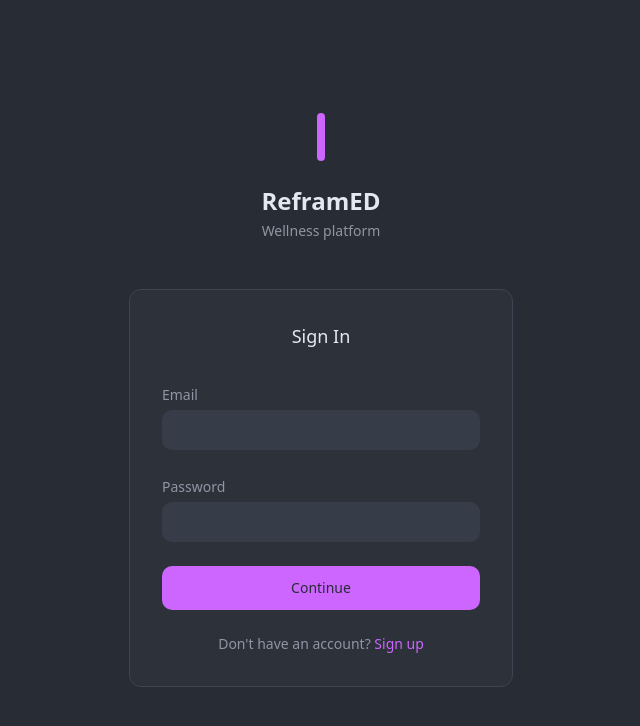
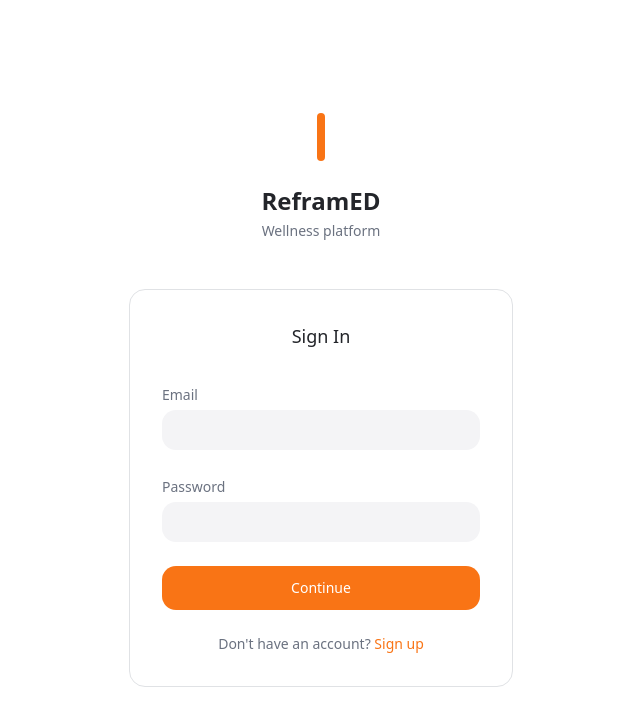
Before and after one commit to KyleKing777/reframed-wellness-journey, a React (Vite) app: page /auth in a window 1280 px wide. Shown: the top 726 px of the page, without its empty margins (319-959 px from the left). Built offline with nearby package versions, Linux system fonts and the light colour scheme.

Commit message:
Refactor: Update UI with new color scheme
Update the UI to use an orange, white, and gray color scheme. Maintain existing features while implementing a tech-forward and bubbly aesthetic. Remove emojis.

```diff
--- a/src/index.css
+++ b/src/index.css
@@ -2,126 +2,119 @@
 @tailwind components;
 @tailwind utilities;
 
-/* Bubbly, Welcoming Design System - Warm, encouraging, healing
+/* Tech-Forward Orange & Gray Design System - Light, bubbly, modern
 All colors MUST be HSL for proper theming.
 */
 
 @layer base {
   :root {
-    /* Warm, welcoming backgrounds */
-    --background: 220 13% 18%;
-    --foreground: 220 30% 92%;
+    /* Clean light backgrounds */
+    --background: 0 0% 100%;
+    --foreground: 220 9% 15%;
 
-    /* Friendly card surfaces */
-    --card: 220 13% 20%;
-    --card-foreground: 220 20% 85%;
+    /* Clean card surfaces */
+    --card: 0 0% 100%;
+    --card-foreground: 220 9% 15%;
 
-    --popover: 220 13% 18%;
-    --popover-foreground: 220 20% 85%;
+    --popover: 0 0% 100%;
+    --popover-foreground: 220 9% 15%;
 
-    /* Magical purple primary */
-    --primary: 280 100% 70%;
-    --primary-foreground: 220 13% 18%;
+    /* Vibrant orange primary */
+    --primary: 25 95% 53%;
+    --primary-foreground: 0 0% 100%;
 
-    /* Soft secondary */
-    --secondary: 220 13% 25%;
-    --secondary-foreground: 220 20% 85%;
+    /* Light gray secondary */
+    --secondary: 220 9% 96%;
+    --secondary-foreground: 220 9% 15%;
 
     /* Gentle muted tones */
-    --muted: 220 13% 25%;
-    --muted-foreground: 220 10% 60%;
+    --muted: 220 9% 96%;
+    --muted-foreground: 220 9% 46%;
 
-    /* Warm accent */
-    --accent: 220 13% 25%;
-    --accent-foreground: 220 20% 85%;
+    /* Orange accent */
+    --accent: 25 95% 95%;
+    --accent-foreground: 25 95% 53%;
 
-    /* Gentle destructive */
-    --destructive: 0 62.8% 30.6%;
-    --destructive-foreground: 210 20% 98%;
+    /* Red destructive */
+    --destructive: 0 84% 60%;
+    --destructive-foreground: 0 0% 100%;
 
-    /* Soft borders */
-    --border: 220 13% 28%;
-    --input: 220 13% 28%;
-    --ring: 280 100% 70%;
+    /* Light borders */
+    --border: 220 9% 89%;
+    --input: 220 9% 89%;
+    --ring: 25 95% 53%;
 
-    --radius: 12px;
+    --radius: 16px;
 
-    /* App-specific healing tokens */
+    /* App-specific tokens */
     --success: 142 76% 36%;
-    --success-foreground: 220 13% 18%;
+    --success-foreground: 0 0% 100%;
     --warning: 38 92% 50%;
-    --warning-foreground: 220 13% 18%;
-    --info: 221 83% 53%;
-    --info-foreground: 220 13% 18%;
+    --warning-foreground: 0 0% 100%;
+    --info: 25 95% 53%;
+    --info-foreground: 0 0% 100%;
 
-    /* Bubbly gradients */
-    --gradient-primary: linear-gradient(135deg, hsl(280 100% 70%), hsl(260 100% 75%));
-    --gradient-subtle: linear-gradient(180deg, hsl(220 13% 22%), hsl(220 13% 18%));
-    --gradient-healing: linear-gradient(135deg, hsl(280 100% 70% / 0.1), hsl(260 100% 75% / 0.1));
+    /* Tech gradients */
+    --gradient-primary: linear-gradient(135deg, hsl(25 95% 53%), hsl(25 95% 63%));
+    --gradient-subtle: linear-gradient(180deg, hsl(0 0% 100%), hsl(220 9% 98%));
+    --gradient-healing: linear-gradient(135deg, hsl(25 95% 53% / 0.05), hsl(25 95% 63% / 0.05));
 
-    /* Welcoming shadows */
-    --shadow-gentle: 0 4px 20px hsl(280 100% 70% / 0.15);
-    --shadow-glow: 0 0 40px hsl(280 100% 70% / 0.25);
-    --shadow-focus: 0 0 0 2px hsl(280 100% 70% / 0.3);
+    /* Modern shadows */
+    --shadow-gentle: 0 4px 20px hsl(25 95% 53% / 0.1);
+    --shadow-glow: 0 0 40px hsl(25 95% 53% / 0.15);
+    --shadow-focus: 0 0 0 2px hsl(25 95% 53% / 0.2);
 
     /* Smooth animations */
     --transition-fast: all 0.2s cubic-bezier(0.4, 0, 0.2, 1);
     --transition-smooth: all 0.3s cubic-bezier(0.4, 0, 0.2, 1);
 
-    --sidebar-background: 120 30% 96%;
-
-    --sidebar-foreground: 240 5.3% 26.1%;
-
-    --sidebar-primary: 240 5.9% 10%;
-
-    --sidebar-primary-foreground: 0 0% 98%;
-
-    --sidebar-accent: 240 4.8% 95.9%;
-
-    --sidebar-accent-foreground: 240 5.9% 10%;
-
-    --sidebar-border: 220 13% 91%;
-
-    --sidebar-ring: 217.2 91.2% 59.8%;
+    --sidebar-background: 0 0% 100%;
+    --sidebar-foreground: 220 9% 15%;
+    --sidebar-primary: 25 95% 53%;
+    --sidebar-primary-foreground: 0 0% 100%;
+    --sidebar-accent: 220 9% 96%;
+    --sidebar-accent-foreground: 220 9% 15%;
+    --sidebar-border: 220 9% 89%;
+    --sidebar-ring: 25 95% 53%;
   }
 
   .dark {
-    /* Keep the same bubbly theme for dark mode */
-    --background: 220 13% 18%;
-    --foreground: 220 30% 92%;
+    /* Dark mode with orange & gray theme */
+    --background: 220 9% 9%;
+    --foreground: 220 9% 95%;
 
-    --card: 220 13% 20%;
-    --card-foreground: 220 20% 85%;
+    --card: 220 9% 12%;
+    --card-foreground: 220 9% 90%;
 
-    --popover: 220 13% 18%;
-    --popover-foreground: 220 20% 85%;
+    --popover: 220 9% 9%;
+    --popover-foreground: 220 9% 90%;
 
-    --primary: 280 100% 70%;
-    --primary-foreground: 220 13% 18%;
+    --primary: 25 95% 53%;
+    --primary-foreground: 0 0% 100%;
 
-    --secondary: 220 13% 25%;
-    --secondary-foreground: 220 20% 85%;
+    --secondary: 220 9% 15%;
+    --secondary-foreground: 220 9% 85%;
 
-    --muted: 220 13% 25%;
-    --muted-foreground: 220 10% 60%;
+    --muted: 220 9% 15%;
+    --muted-foreground: 220 9% 65%;
 
-    --accent: 220 13% 25%;
-    --accent-foreground: 220 20% 85%;
+    --accent: 220 9% 15%;
+    --accent-foreground: 25 95% 53%;
 
-    --destructive: 0 62.8% 30.6%;
-    --destructive-foreground: 210 20% 98%;
+    --destructive: 0 84% 60%;
+    --destructive-foreground: 0 0% 100%;
 
-    --border: 220 13% 28%;
-    --input: 220 13% 28%;
-    --ring: 280 100% 70%;
-    --sidebar-background: 220 13% 20%;
-    --sidebar-foreground: 220 20% 85%;
-    --sidebar-primary: 280 100% 70%;
-    --sidebar-primary-foreground: 220 13% 18%;
-    --sidebar-accent: 220 13% 25%;
-    --sidebar-accent-foreground: 220 20% 85%;
-    --sidebar-border: 220 13% 28%;
-    --sidebar-ring: 280 100% 70%;
+    --border: 220 9% 20%;
+    --input: 220 9% 20%;
+    --ring: 25 95% 53%;
+    --sidebar-background: 220 9% 12%;
+    --sidebar-foreground: 220 9% 90%;
+    --sidebar-primary: 25 95% 53%;
+    --sidebar-primary-foreground: 0 0% 100%;
+    --sidebar-accent: 220 9% 15%;
+    --sidebar-accent-foreground: 220 9% 85%;
+    --sidebar-border: 220 9% 20%;
+    --sidebar-ring: 25 95% 53%;
   }
 }
 
```
